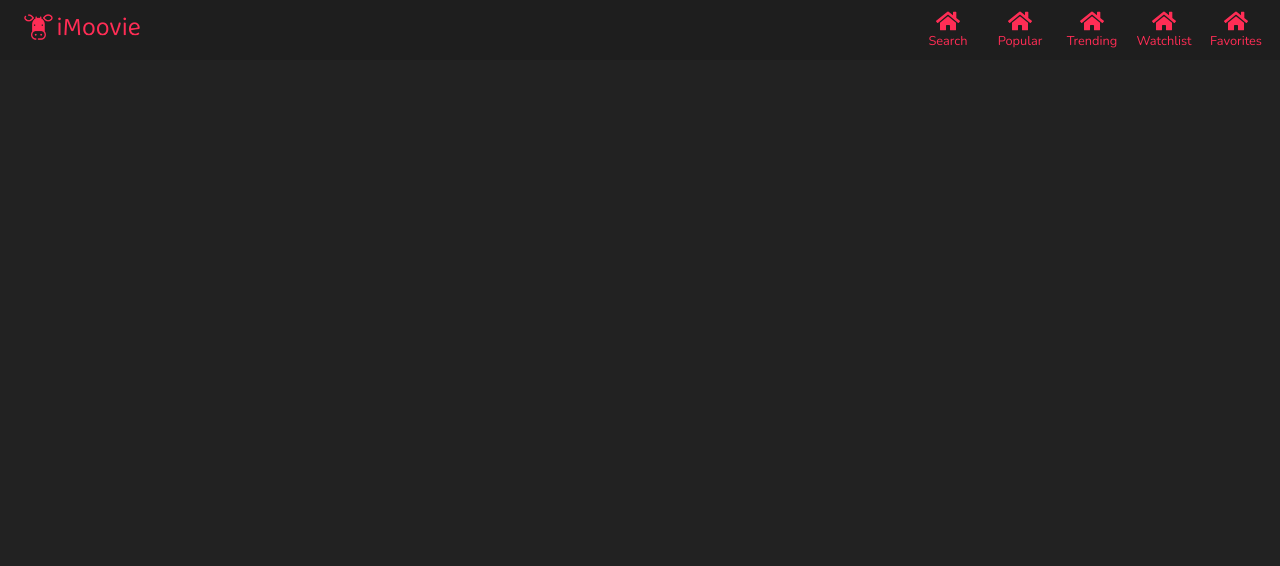
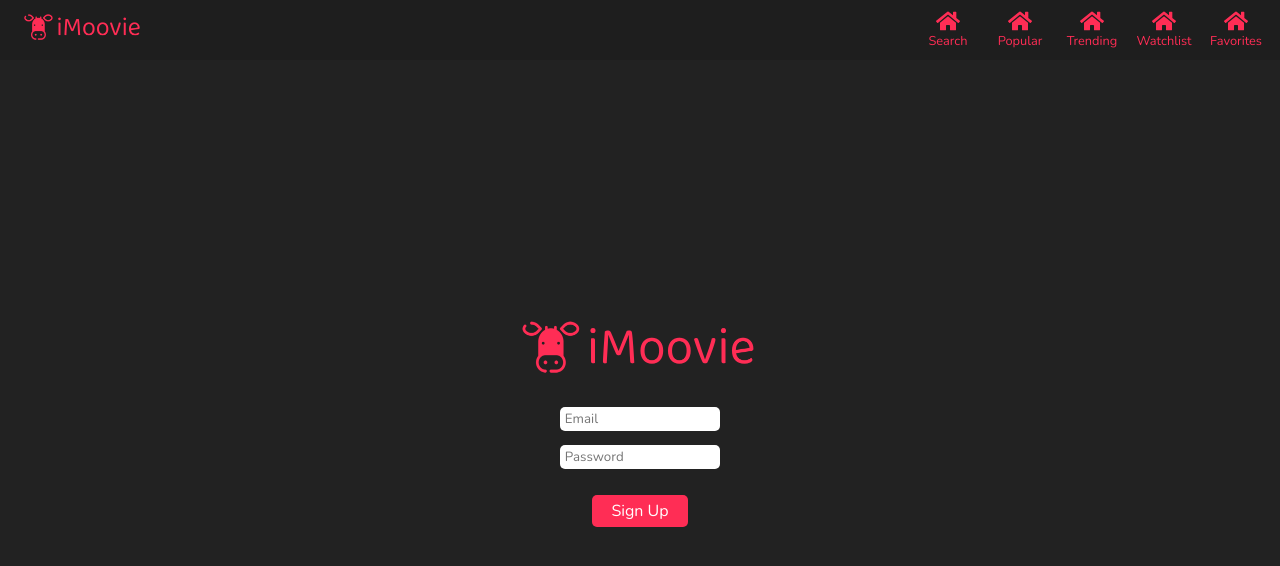
Before and after one commit to bodiavaleur/imoovie, a React (Create React App) app: page /signup in a window 1280 px wide. Shown: the top 566 px of the page. Built offline with nearby package versions, Linux system fonts and the light colour scheme.

Commit message:
Small changes

```diff
--- a/src/App.js
+++ b/src/App.js
@@ -2,7 +2,7 @@ import React from "react";
 import { GlobalStyle } from "./ui/globalStyle";
 import { Header } from "./components/organisms";
 import { BrowserRouter as Router, Route, Switch } from "react-router-dom";
-import { HomePage, SignPage } from "./components/pages";
+import { ContentDetails, HomePage, SignPage } from "./components/pages";
 
 export function App() {
   return (
@@ -12,7 +12,9 @@ export function App() {
 
       <Switch>
         <Route exact path='/' component={HomePage} />
-        <Route exact path='/login' component={SignPage} />
+        <Route exact path='/signup' render={() => <SignPage signUp />} />
+        <Route exact path='/signin' render={() => <SignPage signIn />} />
+        <Route exact path='/content/:id' component={ContentDetails} />
       </Switch>
     </Router>
   );
--- a/src/components/atoms/Button/Button.jsx
+++ b/src/components/atoms/Button/Button.jsx
@@ -1,12 +1,12 @@
 import React from "react";
 import { ButtonIconUI, ButtonLinkUI, ButtonUI } from "./ButtonUI";
 
-export function Button({ children }) {
-  return <ButtonUI>{children}</ButtonUI>;
+export function Button(props) {
+  return <ButtonUI {...props}>{props.children}</ButtonUI>;
 }
 
 export function ButtonIcon(props) {
-  return <ButtonIconUI onClick={props.onClick}>{props.children}</ButtonIconUI>;
+  return <ButtonIconUI {...props}>{props.children}</ButtonIconUI>;
 }
 
 export function ButtonLink(props) {
--- a/src/components/atoms/Poster/PosterUI.js
+++ b/src/components/atoms/Poster/PosterUI.js
@@ -1,5 +1,4 @@
 import styled from "styled-components";
-import { theme } from "../../../ui/theme";
 
 export const PosterUI = styled.div`
   width: 10rem;
--- a/src/components/molecules/Navbar/Navbar.jsx
+++ b/src/components/molecules/Navbar/Navbar.jsx
@@ -1,4 +1,4 @@
-import React, { useState } from "react";
+import React from "react";
 import { IconLink } from "../../atoms";
 import { NavbarUI } from "./NavbarUI";
 import { FaHome } from "react-icons/fa";
--- a/src/components/pages/HomePage/HomePage.jsx
+++ b/src/components/pages/HomePage/HomePage.jsx
@@ -18,9 +18,9 @@ export function HomePage({ children }) {
         <TopSection>
           <Heading>Welcome to iMoovie</Heading>
           <Title>Explore millions of movies and TV shows.</Title>
-          <ButtonLink to='/login'>Sign Up</ButtonLink>
+          <ButtonLink to='/signup'>Sign Up</ButtonLink>
           <TextSmall>
-            Already have an account? <Link>Sign In</Link>
+            Already have an account? <Link to='/signin'>Sign In</Link>
           </TextSmall>
         </TopSection>
       </ContentContainer>
--- a/src/components/pages/SignPage/SignPage.jsx
+++ b/src/components/pages/SignPage/SignPage.jsx
@@ -4,12 +4,12 @@ import { UserForm } from "../../organisms";
 import { DefaultTemplate } from "../../templates";
 import { SignPageUI } from "./SignPageUI";
 
-export function SignPage() {
+export function SignPage({ signUp, signIn }) {
   return (
     <DefaultTemplate>
       <SignPageUI>
         <Logo large />
-        <UserForm signUp />
+        <UserForm signUp={signUp} signIn={signIn} />
       </SignPageUI>
     </DefaultTemplate>
   );
```
